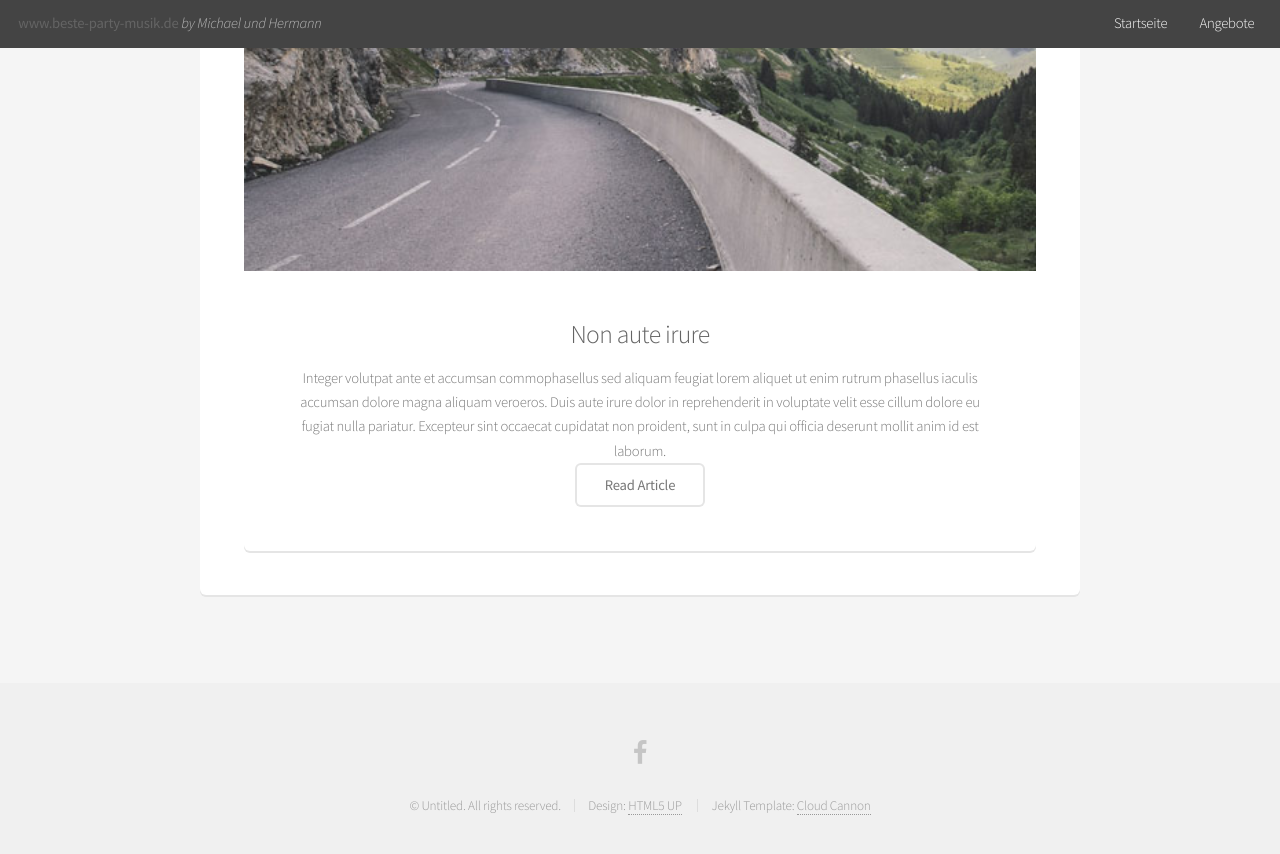
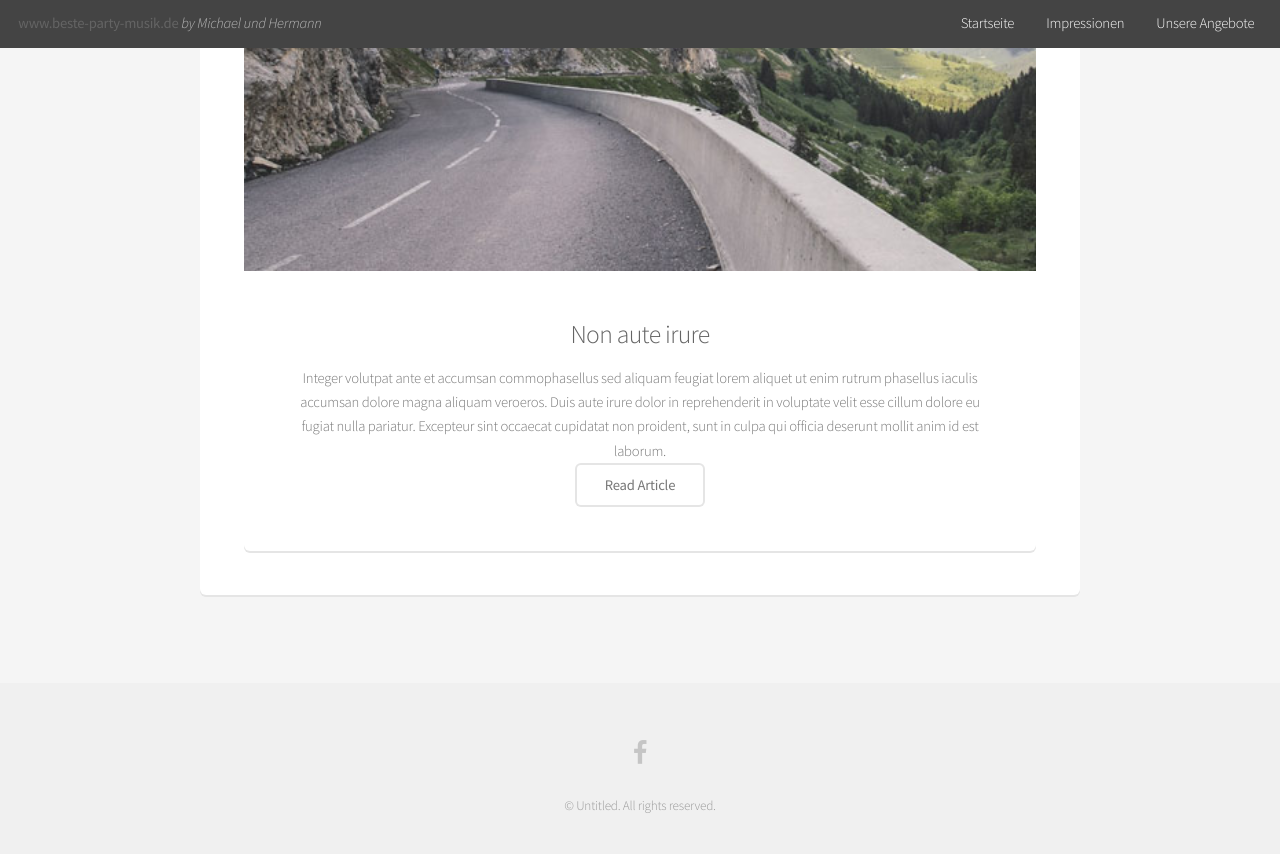
Before and after one commit to old-jekyll-templates/Alpha-Jekyll-Theme, a Jekyll site: the page built from blog/index.html, in a window 1280 px wide and 900 px high, scrolled down 1749 px. Shown: the top 854 px of the window. Built offline with Jekyll 4.4.1, drawn with Linux system fonts in a browser that asks for light colours.

Commit message:
small changes

```diff
--- a/_includes/footer.html
+++ b/_includes/footer.html
@@ -10,8 +10,10 @@
 					<li><a href="#" class="icon fa-google-plus"><span class="label">Google+</span></a></li> -->
 				</ul>
 				<ul class="copyright">
-					<li>&copy; Untitled. All rights reserved.</li><li>Design: <a href="http://html5up.net">HTML5 UP</a></li>
-					<li> Jekyll Template: <a href="http://cloudcannon.com">Cloud Cannon</a></li>
+					<li>&copy; Untitled. All rights reserved.</li>
+
+					<!--<li>Design: <a href="http://html5up.net">HTML5 UP</a></li>
+					<li> Jekyll Template: <a href="http://cloudcannon.com">Cloud Cannon</a></li> -->
 				</ul>
 			</footer>
 
--- a/_includes/nav.html
+++ b/_includes/nav.html
@@ -5,7 +5,8 @@
 		<nav id="nav">
 			<ul>
 				<li><a href="{{ site.baseurl }}/index.html">Startseite</a></li>
-				<li><a href="{{ site.baseurl }}/blog">Angebote</a></li>
+				<li><a href="{{ site.baseurl }}/index.html">Impressionen</a></li>
+				<li><a href="{{ site.baseurl }}/index.html">Unsere Angebote</a></li>
 				<!--
 				<li>
 					<a href="" class="icon fa-angle-down">Layouts</a>
```
